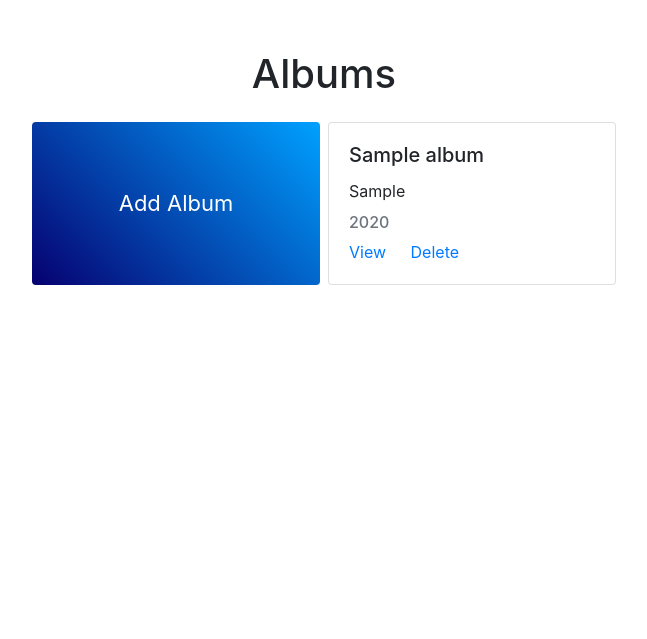
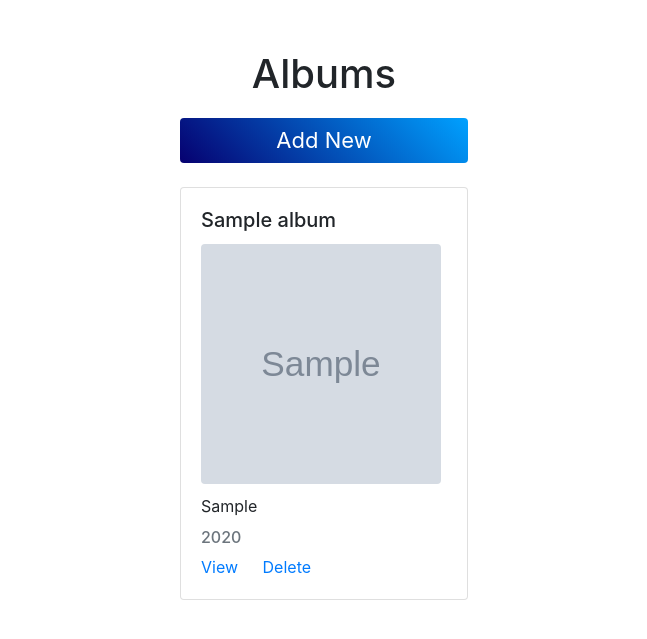
Before and after one commit to jparkes04/YourAlbums, a Flask app: page /albums in a window 1280 px wide. Shown: the part 56-695 px from the top of the page, without its empty margins (316-963 px from the left). Run offline with Flask 3, Linux system fonts and the light colour scheme; a user stored in the database is signed in; tables that the repository leaves empty hold one stand-in row (values such as "Sample post"); grey boxes marked "Sample" are stand-in pictures; some libraries are stand-ins or nearby versions.

Commit message:
Added logging and album art

```diff
--- a/app/__init__.py
+++ b/app/__init__.py
@@ -2,6 +2,9 @@ from flask import Flask
 from flask_sqlalchemy import SQLAlchemy
 from flask_migrate import Migrate
 from flask_login import LoginManager
+import logging
+
+logging.basicConfig(filename='app.log', level=logging.DEBUG, format='LOG: %(asctime)s: %(message)s')
 
 app = Flask(__name__)
 app.config.from_object('config')
--- a/app/forms.py
+++ b/app/forms.py
@@ -23,6 +23,9 @@ class AlbumForm(FlaskForm):
         'Artist Name: ',
         validators=[DataRequired()]
     )
+    imgurl = StringField(
+        'Image URL: '
+    )
     year = IntegerField(
         'Year of Release: ',
         validators=[DataRequired(), NumberRange(min=0)]
--- a/app/models.py
+++ b/app/models.py
@@ -33,6 +33,7 @@ class Album(db.Model):
     title = db.Column(db.String(500))
     artist = db.Column(db.String(500))
     year = db.Column(db.Integer)
+    imgurl = db.Column(db.String(500))
     tracks = db.relationship('Track', backref='album', lazy='dynamic')
     favourited_by_users = db.relationship(
         'User', secondary=favourites_association_table, lazy='dynamic')
--- a/app/static/style.css
+++ b/app/static/style.css
@@ -41,8 +41,7 @@ h4 {
 }
 
 .btn-add-album {
-    padding-top: 65px;
-    padding-bottom: 65px;
+    margin-bottom: 20px;
     font-size: 22px;
     width: 18rem;
     border: none;
@@ -80,7 +79,7 @@ h4 {
 
 .scroll-window {
     overflow: scroll;
-    height: 250px;
+    height: 350px;
 }
 
 .list-group {
@@ -93,3 +92,9 @@ h4 {
     color: white;
     background: rgb(13, 156, 20);
 }
+
+.image {
+    margin-bottom: 10px;
+    width: 240px;
+    height: 240px;
+}
--- a/app/templates/albums.html
+++ b/app/templates/albums.html
@@ -1,3 +1,5 @@
+<!-- https://www.flaticon.com/free-icons/no-image" - No image icons created by LAFS - Flaticon -->
+
 {% extends "base.html" %}
 {% block content %}
 
@@ -12,20 +14,30 @@
         </div>
     {% endif %}
 
+    {% if current_user.is_authenticated %}
+        <div class="row justify-content-center">
+            <!-- Button card for adding album -->
+            <a type="button" class="btn btn-add-album" href="/album">Add New</a>
+        </div>
+    {% endif %}
+
     <!-- Display all albums as a grid of cards -->
     <!-- https://getbootstrap.com/docs/4.0/components/card/ -->
     <div class="row justify-content-center">
-
-        {% if current_user.is_authenticated %}
-            <!-- Button card for adding album -->
-            <a type="button" class="btn btn-add-album m-1" href="/album">Add Album</a>
-        {% endif %}
 
         <!-- List albums -->
         {% for album in albums %}
             <div class="card m-1">
                 <div class="card-body">
                     <h5 class="card-title">{{ album.title }}</h5>
+
+                    <!-- Conditionally show album cover if URL is present -->
+                    {% if album.imgurl %}
+                        <img src="{{ album.imgurl }}" alt="Album cover" class="image rounded">
+                    {% else %}
+                        <img src="../static/picture.png" alt="No album cover" class="image rounded">
+                    {% endif %}
+
                     <p class="card-text">{{ album.artist }}</p>
                     <h6 class="card-subtitle mb-2 text-muted">{{ album.year }}</h6>
                     {% if current_user.is_authenticated %}
--- a/app/views.py
+++ b/app/views.py
@@ -3,6 +3,7 @@ from app import app, db, models, login_manager
 from flask_login import login_user, login_required, logout_user, current_user
 from .forms import FlaskForm, RegisterLoginForm, AlbumForm, TrackForm
 import json
+import logging
 
 # Authentication
 
@@ -30,15 +31,18 @@ def login():
         # No user
         if user is None:
             flash('User account not found! Please register an account first.')
+            app.logger.info(f'User attempted to log into account which does not exist.')
             return redirect('/login')
 
         # Wrong password
         if user.password != form.password.data:
             flash('Incorrect password, please try again.')
+            app.logger.info(f'User "{user.username}" entered the incorrect password.')
             return redirect('/login')
 
         login_user(user)
         flash('Successfully logged in!')
+        app.logger.info(f'User "{user.username}" logged in successfully.')
         return redirect('/')
 
     return render_template('login.html',
@@ -60,6 +64,7 @@ def register():
         # Check that the username is not already taken
         if models.User.query.filter_by(username=form.username.data).first():
             flash('That username has already been taken. Please choose another one!')
+            app.logger.info(f'User failed to register account with existing userame "{form.username.data}".')
             return redirect('/login')
 
         # Add new user to db
@@ -70,6 +75,7 @@ def register():
         db.session.commit()
 
         flash('Account registered successfully!')
+        app.logger.info(f'New user "{form.username.data}" registered account.')
         return redirect('/login')
 
     return render_template('register.html',
@@ -80,6 +86,7 @@ def register():
 @login_required
 def logout():
     logout_user()
+    app.logger.info(f'User logged out.')
     return redirect('/')
 
 # Views
@@ -143,6 +150,7 @@ def create_album():
         album = models.Album(
             title=form.title.data,
             artist=form.artist.data,
+            imgurl=form.imgurl.data,
             year=form.year.data
         )
 
@@ -150,6 +158,8 @@ def create_album():
         db.session.commit()
 
         flash(f'Album "{album.title}" added to database!')
+        app.logger.info(f'Album "{album.title}" added to database.')
+
         return redirect(f'/album/{album.id}')
 
     return render_template('album.html',
@@ -192,10 +202,12 @@ def edit_album(id):
 
         album.title = form.title.data
         album.artist = form.artist.data
+        album.imgurl = form.imgurl.data
         album.year = form.year.data
         db.session.commit()
 
         flash('Album updated!')
+        app.logger.info(f'Album "{album.title}" updated.')
         return redirect(f'/album/{id}')
 
     return render_template('album.html',
@@ -211,6 +223,7 @@ def edit_album(id):
 @login_required
 def delete_album(id):
     album = models.Album.query.get(id)
+    app.logger.info(f'Album "{album.title}" deleted.')
     db.session.delete(album)
     db.session.commit()
     return albums()
@@ -271,6 +284,7 @@ def create_track(albumid):
         db.session.commit()
 
         flash(f'Track "{track.trackname}" added to album "{album.title}"!')
+        app.logger.info(f'Track "{track.trackname}" added to album "{album.title}"')
         return redirect(f'/album/{album.id}')
 
     return render_template('track.html',
@@ -318,6 +332,7 @@ def edit_track(id):
         db.session.commit()
 
         flash('Track updated!')
+        app.logger.info(f'Track "{track.trackname}" updated.')
         return redirect(f'/album/{track.album_id}')
 
     return render_template('track.html',
@@ -331,6 +346,7 @@ def edit_track(id):
 @login_required
 def delete_track(id):
     track = models.Track.query.get(id)
+    app.logger.info(f'Track "{track.trackname}" deleted.')
     db.session.delete(track)
     db.session.commit()
     return redirect(f'/album/{track.album_id}')
@@ -356,11 +372,13 @@ def favourite():
         user.favourite_albums.remove(album)
         db.session.commit()
         favourited = False
+        app.logger.info(f'User "{user.username}" removed favourite album "{album.title}"')
     else:
         # If it doesn't, add favourite and save
         user.favourite_albums.append(album)
         db.session.commit()
         favourited = True
+        app.logger.info(f'User "{user.username}" added favourite album "{album.title}"')
 
     # Return new state
     return json.dumps({
```
Also changed, not shown: app/templates/album.html (+11 -3 lines), app/templates/user.html (+10 -0 lines), migrations/versions/2233d1d02b1d_.py (added, +32 -0 lines), app/static/picture.png (added).
